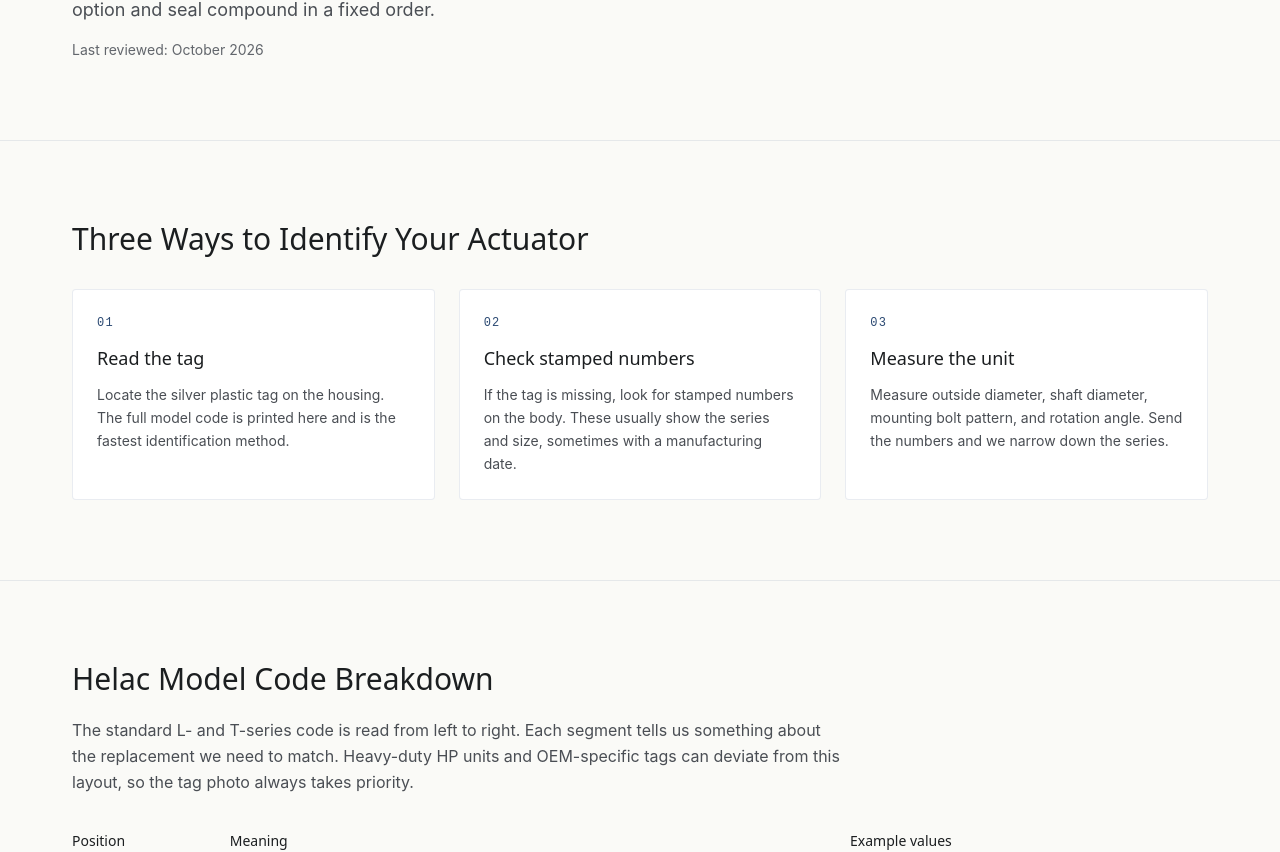
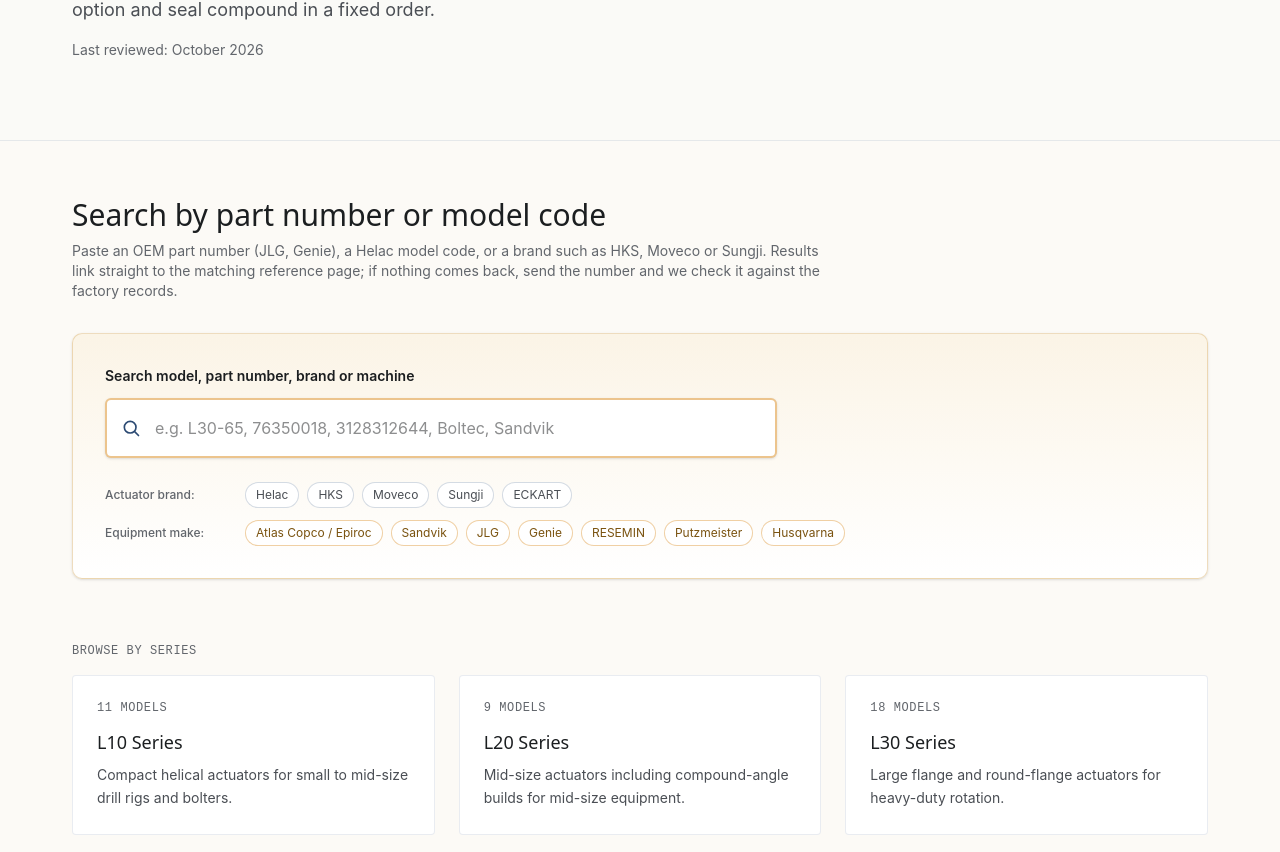
Before and after one commit to baizihuang-dijun/hm-hydraulics, a Next.js app: page /alternatives/how-to-identify in a window 1280 px wide. Shown: the part 572-1424 px from the top of the page. Built offline with nearby package versions, Linux system fonts and the light colour scheme; a web font is replaced by a local one.

Commit message:
站内搜索补全 OEM 件号页：buildFullSearchIndex 合并 15 组件号，5 个搜索页共用；how-to-identify 搜索框提到 H1 下方

```diff
--- a/src/app/alternatives/how-to-identify/page.tsx
+++ b/src/app/alternatives/how-to-identify/page.tsx
@@ -1,10 +1,10 @@
 import type { Metadata } from 'next';
 import Link from 'next/link';
 import { RfqForm } from '@/components/alternatives/rfq-form';
-import { SITE, buildSearchIndex } from '@/components/alternatives/model-data';
+import { SITE, buildFullSearchIndex } from '@/components/alternatives/model-data';
 import { AlternativesBrowser } from '@/components/alternatives/alternatives-browser';
 
-const searchIndex = buildSearchIndex();
+const searchIndex = buildFullSearchIndex();
 
 export const metadata: Metadata = {
   title: 'How to Identify Your Helac Actuator: Model Tag, Serial Number & Code Breakdown',
@@ -143,6 +143,21 @@
             option, valve option and seal compound in a fixed order.
           </p>
           <p className="text-sm text-[#62666C]">Last reviewed: October 2026</p>
+        </div>
+      </section>
+
+      {/* Search — moved directly under the hero: part-number lookup is the highest-intent action */}
+      <section className="border-b border-[rgba(44,74,115,0.10)] bg-[#FCFAF6]">
+        <div className="max-w-[1200px] mx-auto px-6 md:px-8 py-12 md:py-14">
+          <h2 className="font-heading text-2xl md:text-3xl font-medium text-[#1B1E20] mb-2">
+            Search by part number or model code
+          </h2>
+          <p className="text-sm text-[#62666C] mb-8 max-w-3xl">
+            Paste an OEM part number (JLG, Genie), a Helac model code, or a brand such as HKS, Moveco
+            or Sungji. Results link straight to the matching reference page; if nothing comes back,
+            send the number and we check it against the factory records.
+          </p>
+          <AlternativesBrowser searchIndex={searchIndex} />
         </div>
       </section>
 
@@ -314,19 +329,6 @@
         </div>
       </section>
 
-      {/* Series / brand browser */}
-      <section className="border-b border-[rgba(44,74,115,0.10)]">
-        <div className="max-w-[1200px] mx-auto px-6 md:px-8 py-16 md:py-20">
-          <h2 className="font-heading text-2xl md:text-3xl font-medium text-[#1B1E20] mb-2">
-            Find your actuator reference
-          </h2>
-          <p className="text-sm text-[#62666C] mb-8">
-            Browse Helac series and cross-brand references, or search by model code or part number.
-          </p>
-          <AlternativesBrowser searchIndex={searchIndex} />
-        </div>
-      </section>
-
       {/* Internal links */}
       <section className="border-b border-[rgba(44,74,115,0.10)]">
         <div className="max-w-[1200px] mx-auto px-6 md:px-8 py-16 md:py-20">
--- a/src/app/alternatives/page.tsx
+++ b/src/app/alternatives/page.tsx
@@ -1,8 +1,7 @@
 import type { Metadata } from 'next';
 import Link from 'next/link';
 import { RfqForm } from '@/components/alternatives/rfq-form';
-import { buildSearchIndex, thumbFor } from '@/components/alternatives/model-data';
-import { oemPartGroups } from '@/components/alternatives/oem-parts';
+import { buildFullSearchIndex } from '@/components/alternatives/model-data';
 import { AlternativesBrowser } from '@/components/alternatives/alternatives-browser';
 
 export const metadata: Metadata = {
@@ -12,19 +11,7 @@
   alternates: { canonical: '/alternatives' },
 };
 
-const modelIndex = buildSearchIndex().map((m) => ({ ...m, kind: 'model' as const }));
-const oemPartIndex = oemPartGroups.map((g) => ({
-  model: g.primary,
-  slug: g.slug,
-  originBrand: g.brand,
-  equipmentMakes: [g.brand],
-  parts: g.allNumbers,
-  machines: g.machines.map((m) => `${g.brand} ${m}`),
-  kind: 'part' as const,
-  image: g.image,
-  thumb: thumbFor(g.image),
-}));
-const searchIndex = [...modelIndex, ...oemPartIndex];
+const searchIndex = buildFullSearchIndex();
 
 const faqs = [
   {
--- a/src/app/alternatives/rotary-actuator-troubleshooting/page.tsx
+++ b/src/app/alternatives/rotary-actuator-troubleshooting/page.tsx
@@ -1,10 +1,10 @@
 import type { Metadata } from 'next';
 import Link from 'next/link';
 import { RfqForm } from '@/components/alternatives/rfq-form';
-import { SITE, buildSearchIndex } from '@/components/alternatives/model-data';
+import { SITE, buildFullSearchIndex } from '@/components/alternatives/model-data';
 import { AlternativesBrowser } from '@/components/alternatives/alternatives-browser';
 
-const searchIndex = buildSearchIndex();
+const searchIndex = buildFullSearchIndex();
 
 export const metadata: Metadata = {
   title: 'Rotary Actuator Troubleshooting: Drift, Weak Torque, Leaks & Noise',
--- a/src/app/alternatives/rotary-actuator-types/page.tsx
+++ b/src/app/alternatives/rotary-actuator-types/page.tsx
@@ -1,10 +1,10 @@
 import type { Metadata } from 'next';
 import Link from 'next/link';
 import { RfqForm } from '@/components/alternatives/rfq-form';
-import { SITE, buildSearchIndex } from '@/components/alternatives/model-data';
+import { SITE, buildFullSearchIndex } from '@/components/alternatives/model-data';
 import { AlternativesBrowser } from '@/components/alternatives/alternatives-browser';
 
-const searchIndex = buildSearchIndex();
+const searchIndex = buildFullSearchIndex();
 
 export const metadata: Metadata = {
   title: 'Rotary Actuator Types Compared: Helical, Rack & Pinion vs Vane',
--- a/src/app/alternatives/rotary-actuator-vs-motor/page.tsx
+++ b/src/app/alternatives/rotary-actuator-vs-motor/page.tsx
@@ -1,10 +1,10 @@
 import type { Metadata } from 'next';
 import Link from 'next/link';
 import { RfqForm } from '@/components/alternatives/rfq-form';
-import { SITE, buildSearchIndex } from '@/components/alternatives/model-data';
+import { SITE, buildFullSearchIndex } from '@/components/alternatives/model-data';
 import { AlternativesBrowser } from '@/components/alternatives/alternatives-browser';
 
-const searchIndex = buildSearchIndex();
+const searchIndex = buildFullSearchIndex();
 
 export const metadata: Metadata = {
   title: 'Rotary Actuator vs Hydraulic Motor vs Slew Drive: How to Choose',
--- a/src/components/alternatives/model-data.ts
+++ b/src/components/alternatives/model-data.ts
@@ -1,4 +1,5 @@
 import { resolveModelImage } from './model-image';
+import { oemPartGroups } from './oem-parts';
 
 /**
  * A cross-brand candidate shown on a public catalog build page.
@@ -4464,4 +4465,29 @@
   }));
 }
 
+/**
+ * Search index for the on-site search box: model-code pages plus OEM part-number pages.
+ *
+ * buildSearchIndex() only covers modelPages. The 15 JLG / Genie part-number groups live in
+ * oem-parts.ts and are generated as their own /alternatives/<number> pages, so without them a
+ * visitor pasting a real part number gets "no published model matches" even though the page
+ * exists. /alternatives used to merge the two lists locally; this is the shared version so every
+ * page that shows the search box behaves the same.
+ */
+export function buildFullSearchIndex() {
+  const modelEntries = buildSearchIndex().map((m) => ({ ...m, kind: 'model' as const }));
+  const partEntries = oemPartGroups.map((g) => ({
+    model: g.primary,
+    slug: g.slug,
+    originBrand: g.brand,
+    equipmentMakes: [g.brand],
+    parts: g.allNumbers,
+    machines: g.machines.map((m) => `${g.brand} ${m}`),
+    kind: 'part' as const,
+    image: g.image,
+    thumb: thumbFor(g.image),
+  }));
+  return [...modelEntries, ...partEntries];
+}
+
 export const SITE = base;
```
